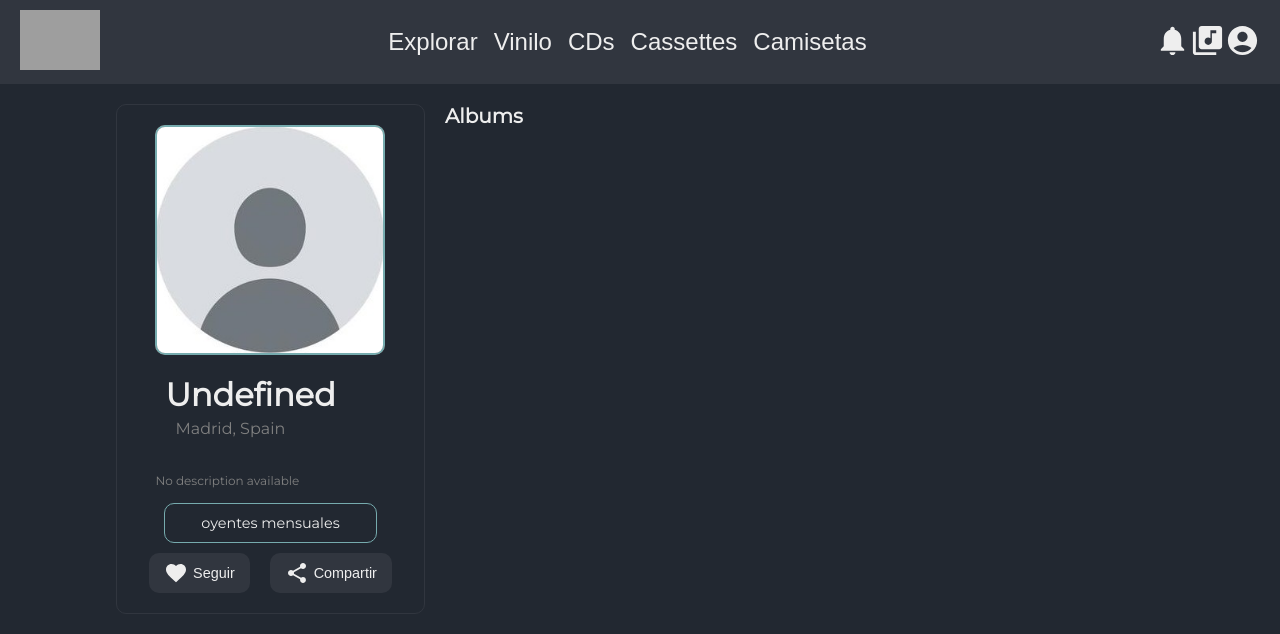
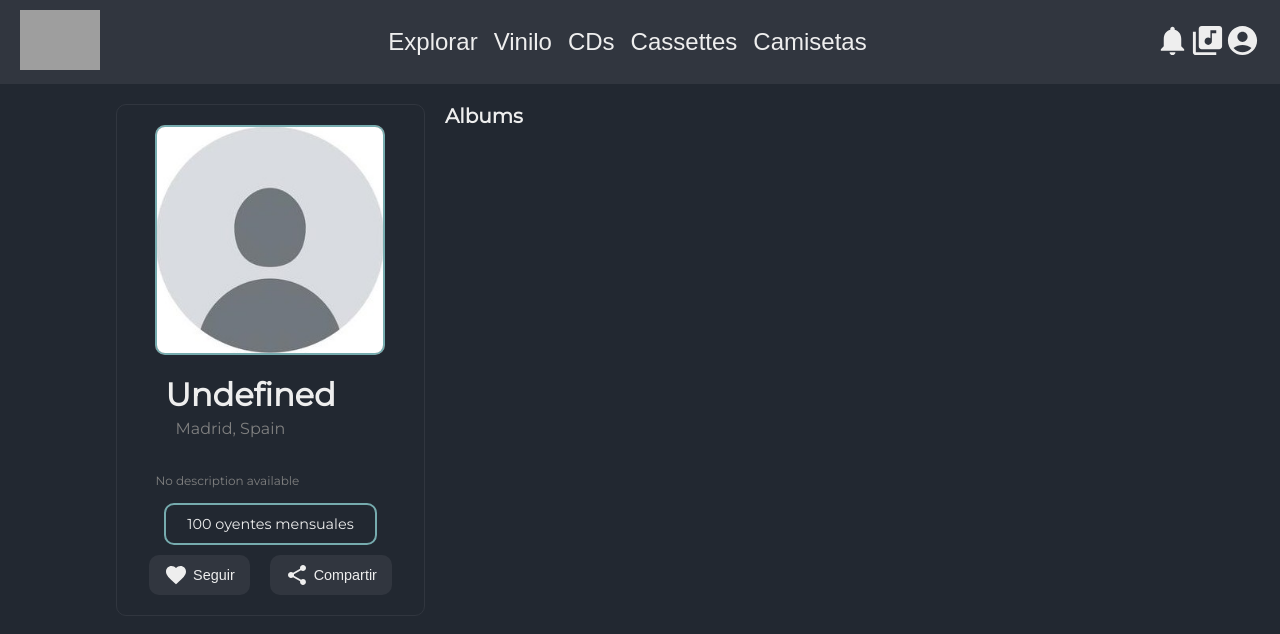
Before and after one commit to abenitezm/undersounds, a Next.js app: page /artist/0 in a window 1280 px wide. Shown: the top 634 px of the page. Built offline with nearby package versions, Linux system fonts and the light colour scheme; grey boxes are pictures that could not be loaded.

Commit message:
Añadido icono animado de reproducciones mensuales

```diff
--- /dev/null
+++ b/src/app/components/MonthlyListeners.tsx
@@ -0,0 +1,55 @@
+"use client";
+
+import { useState, useEffect } from "react";
+
+const MonthlyListeners = ({
+  value,
+  duration = 1500,
+}: {
+  value: number;
+  duration?: number;
+}) => {
+  const [count, setCount] = useState(0);
+
+  // Animación hecha con v0
+  useEffect(() => {
+    // Reset count when value changes
+    setCount(0);
+
+    // Don't animate if value is 0
+    if (value === 0) return;
+
+    const startTime = Date.now();
+    const endTime = startTime + duration;
+
+    // Use requestAnimationFrame for smoother animation
+    const animate = () => {
+      const now = Date.now();
+      const elapsed = now - startTime;
+      const progress = Math.min(elapsed / duration, 1);
+
+      // Ease out cubic function: progress = 1 - (1 - progress)^3
+      // This makes the animation start fast and slow down as it approaches the end
+      const easedProgress = 1 - Math.pow(1 - progress, 3);
+
+      const currentValue = Math.floor(easedProgress * value);
+      setCount(currentValue);
+
+      if (now < endTime) {
+        requestAnimationFrame(animate);
+      } else {
+        setCount(value); // Ensure we end exactly at the target value
+      }
+    };
+
+    const animationFrame = requestAnimationFrame(animate);
+
+    return () => cancelAnimationFrame(animationFrame);
+  }, [value, duration]);
+
+  const formattedCount = count.toLocaleString();
+
+  return <span>{formattedCount}</span>;
+};
+
+export default MonthlyListeners;
--- a/src/app/components/ProfileInfo.tsx
+++ b/src/app/components/ProfileInfo.tsx
@@ -9,6 +9,8 @@ import ShareIcon from "@mui/icons-material/Share";
 import getArtistInfo from "../utils/getArtistInfo";
 import { useEffect, useState } from "react";
 import getArtistAlbums from "../utils/getArtistAlbums";
+import MonthlyListeners from "./MonthlyListeners";
+import HeadphonesIcon from "@mui/icons-material/Headphones";
 
 type ProfileInfoProps = {
   id: string;
@@ -69,7 +71,9 @@ const ProfileInfo = ({ id }: ProfileInfoProps) => {
           {artist?.descripcion || "No description available"}
         </ArtistDescription>
       </div>
-      <ArtistListeners>{artist?.oyentes} oyentes mensuales</ArtistListeners>
+      <ArtistListeners>
+        <MonthlyListeners value={artist?.oyentes || 100} /> oyentes mensuales
+      </ArtistListeners>
 
       <ArtistButtons>
         <Button onClick={() => console.log("Seguir")}>
@@ -151,10 +155,10 @@ const ArtistGenres = styled.div`
 
 const ArtistListeners = styled.div`
   font-size: 0.9rem;
-  margin-top: 10px;
+  margin: 10px;
   padding: 10px;
   border-radius: 10px;
-  border: 1px solid ${colors.primary};
+  border: 2px solid ${colors.primary};
   width: 80%;
   text-align: center;
   margin: 0 auto;
```
